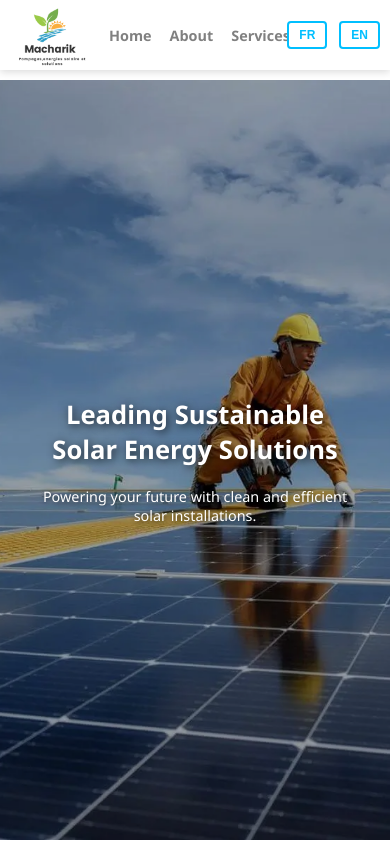
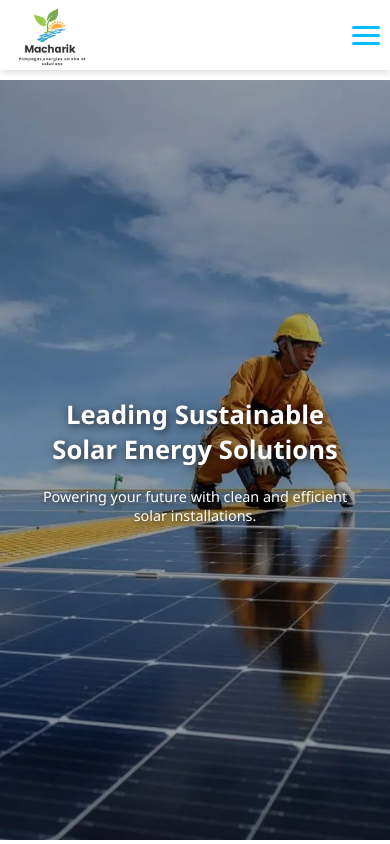
Before and after one commit to Redouane-Maamri/Intership-project, a React (Create React App) app: page / in a window 390 px wide. Shown: the top 844 px of the page. Built offline with nearby package versions, Linux system fonts and the light colour scheme.

Commit message:
fix navbar

```diff
--- a/src/About/about.jsx
+++ b/src/About/about.jsx
@@ -6,7 +6,7 @@ export default function About() {
   const { t } = useTranslation();
 
   return (
-    <section className="about-section">
+    <section id="about" className="about-section">
       <div className="about-content">
         <h1>{t('nav_h2')}</h1>
         <p>
--- a/src/Home/Home.css
+++ b/src/Home/Home.css
@@ -4,6 +4,7 @@
   color: #fff;
   margin: 0;
   padding: 0;
+  overflow-x: hidden; /* empêche scroll horizontal */
 }
 
 /* Navbar fixe en haut */
@@ -13,17 +14,15 @@
   left: 0;
   right: 0;
   background-color: white;
-  height: 80px; /* un peu moins haut pour mobile */
+  height: 80px;
   display: flex;
   justify-content: space-between;
   align-items: center;
-  padding: 0 20px; /* padding plus léger */
-  z-index: 9999;
+  padding: 0 20px;
+  z-index: 10002;
   box-shadow: 0 2px 8px rgba(0,0,0,0.15);
-  /* Evite que le contenu dans la navbar ne se casse */
   flex-wrap: nowrap;
   overflow: hidden;
-  /* pour un rendu plus fluide sur resize */
   transition: height 0.3s ease;
 }
 
@@ -31,7 +30,7 @@
 .navbar-left {
   display: flex;
   align-items: center;
-  gap: 30px; /* espace constant entre logo et liens */
+  gap: 30px;
   flex-shrink: 1;
   min-width: 0;
 }
@@ -41,20 +40,20 @@
   width: 100px;
   cursor: pointer;
   user-select: none;
-  flex-shrink: 0; /* ne pas rétrécir */
+  flex-shrink: 0;
 }
 
 /* Liens de navigation */
 .nav-links {
   display: flex;
   gap: 20px;
+  align-items: center;
   flex-wrap: nowrap;
-  overflow-x: auto; /* si trop large, scroll horizontal */
-  scrollbar-width: none; /* hide scrollbar Firefox */
-}
-
-.nav-links::-webkit-scrollbar {
-  display: none; /* hide scrollbar Chrome/Safari */
+  overflow: visible !important;
+  transition: transform 0.3s ease;
+  color: #333;
+  font-weight: 600;
+  font-size: 1rem;
 }
 
 .nav-links a {
@@ -62,7 +61,8 @@
   text-decoration: none;
   font-weight: 600;
   font-size: 1rem;
-  white-space: nowrap; /* ne pas casser le texte */
+  white-space: nowrap;
+  cursor: pointer;
   transition: color 0.3s ease;
 }
 
@@ -102,9 +102,126 @@
   outline: none;
 }
 
+/* Hamburger button (hidden desktop) */
+.hamburger {
+  display: none;
+  flex-direction: column;
+  justify-content: space-around;
+  width: 28px;
+  height: 24px;
+  background: transparent;
+  border: none;
+  cursor: pointer;
+  padding: 0;
+  z-index: 10003;
+}
+
+.hamburger span {
+  width: 100%;
+  height: 3px;
+  background-color: #00bfff;
+  border-radius: 2px;
+  transition: all 0.3s linear;
+  transform-origin: 1px;
+}
+
+/* Animation menu ouvert */
+.hamburger.open span:nth-child(1) {
+  transform: rotate(45deg);
+}
+.hamburger.open span:nth-child(2) {
+  opacity: 0;
+}
+.hamburger.open span:nth-child(3) {
+  transform: rotate(-45deg);
+}
+
+/* Responsive - mobile ≤768px */
+@media (max-width: 768px) {
+  /* Menu drawer à gauche */
+  .nav-links {
+    flex-direction: column;
+    background-color: white;
+    position: fixed;
+    top: 80px;
+    left: 0;
+    right: auto;
+    width: 220px;
+    height: calc(100vh - 80px);
+    padding: 20px;
+    box-shadow: 2px 0 8px rgba(0,0,0,0.2);
+    transform: translateX(-110%);
+    transition: transform 0.3s ease;
+    overflow-y: auto;
+    z-index: 10000;
+    border-radius: 0 8px 8px 0;
+  }
+
+  .nav-links.open {
+    transform: translateX(0);
+  }
+
+  .nav-links a {
+    padding: 12px 0;
+    font-size: 1.2rem;
+    color: #333;
+    font-weight: 700;
+    cursor: pointer;
+  }
+
+  .nav-links a:hover,
+  .nav-links a:focus {
+    color: #00bfff;
+    outline: none;
+  }
+
+  .language-switcher {
+    margin-top: 30px;
+    justify-content: flex-start;
+    gap: 12px;
+  }
+
+  .language-switcher button {
+    border: 2px solid #00bfff;
+    color: #00bfff;
+    background: transparent;
+    cursor: pointer;
+    padding: 8px 16px;
+    border-radius: 4px;
+    font-weight: 700;
+    font-size: 1rem;
+    user-select: none;
+    transition: all 0.3s ease;
+  }
+
+  .language-switcher button.active,
+  .language-switcher button:hover,
+  .language-switcher button:focus {
+    background-color: #00bfff;
+    color: #fff;
+    outline: none;
+  }
+
+  /* Affiche hamburger */
+  .hamburger {
+    display: flex;
+  }
+}
+
+/* Overlay quand menu ouvert */
+.menu-overlay {
+  position: fixed;
+  top: 80px; /* sous navbar */
+  left: 0;
+  right: 0;
+  bottom: 0;
+  background-color: rgba(0,0,0,0.3);
+  z-index: 9999;
+}
+
 /* Section hero */
 .hero-section {
-  margin-top: 80px; /* espace = hauteur navbar */
+  margin-top: 80px;
   position: relative;
   height: 90vh;
   overflow: hidden;
@@ -112,7 +229,7 @@
   align-items: center;
   justify-content: center;
   text-align: center;
-  padding: 0 15px; /* padding pour éviter le contenu collé aux bords */
+  padding: 0 15px;
 }
 
 /* Image pleine largeur */
@@ -149,7 +266,8 @@
   text-shadow: 1px 1px 5px rgba(0,0,0,0.6);
 }
 
-/* Responsive */
+/* Responsive text & navbar padding */
+
 @media (max-width: 1024px) {
   .navbar {
     padding: 0 15px;
@@ -210,8 +328,7 @@
   }
 
   .nav-links {
-    overflow-x: scroll;
-    -webkit-overflow-scrolling: touch; /* pour momentum scroll mobile */
+    overflow-x: visible;
   }
 
   .nav-links a {
--- a/src/Home/home.jsx
+++ b/src/Home/home.jsx
@@ -12,8 +12,11 @@ export default function Home() {
   const [currentIndex, setCurrentIndex] = useState(0);
   const { t, i18n } = useTranslation();
 
+  const [menuOpen, setMenuOpen] = useState(false);
+
   const changeLanguage = (lang) => {
     i18n.changeLanguage(lang);
+    setMenuOpen(false); // ferme menu après changement langue
   };
 
   useEffect(() => {
@@ -23,25 +26,38 @@ export default function Home() {
     return () => clearInterval(interval);
   }, []);
 
+  // Fermer menu si fenêtre redimensionnée > 768 (desktop)
+  useEffect(() => {
+    const handleResize = () => {
+      if(window.innerWidth > 768 && menuOpen){
+        setMenuOpen(false);
+      }
+    };
+    window.addEventListener('resize', handleResize);
+    return () => window.removeEventListener('resize', handleResize);
+  }, [menuOpen]);
+
   return (
     <div className="home-container">
-      <nav className="navbar">
+      <nav className="navbar" role="navigation" aria-label="Main navigation">
         <div className="navbar-left">
-          <img src="/logo2.png" alt="logo" className="logo" width="100px" />
-          <div className="nav-links">
-            <a href="#Home">{t('nav_home')}</a>
-            <a href="#About">{t('nav_about')}</a>
-            <a href="#Services">{t('nav_services')}</a>
-            <a href="#Partenaires">{t('nav_partners')}</a>
-            <a href="#Contact">{t('nav_contact')}</a>
+          <img src="/logo2.png" alt="logo" className="logo" width="100" />
         </div>
-        </div>
+
+        {/* Nav links */}
+        <div className={`nav-links ${menuOpen ? 'open' : ''}`}>
+          <a href="#Home" onClick={() => setMenuOpen(false)}>{t('nav_home')}</a>
+          <a href="#about" onClick={() => setMenuOpen(false)}>{t('nav_about')}</a>
+          <a href="#Services" onClick={() => setMenuOpen(false)}>{t('nav_services')}</a>
+          <a href="#Partenaires" onClick={() => setMenuOpen(false)}>{t('nav_partners')}</a>
+          <a href="#Contact" onClick={() => setMenuOpen(false)}>{t('nav_contact')}</a>
 
           <div className="language-switcher">
             <button
               onClick={() => changeLanguage('fr')}
               className={i18n.language === 'fr' ? 'active' : ''}
               aria-label="Passer au français"
+              type="button"
             >
               FR
             </button>
@@ -49,11 +65,30 @@ export default function Home() {
               onClick={() => changeLanguage('en')}
               className={i18n.language === 'en' ? 'active' : ''}
               aria-label="Switch to English"
+              type="button"
             >
               EN
             </button>
           </div>
+        </div>
+
+        {/* Hamburger */}
+        <button
+          className={`hamburger ${menuOpen ? 'open' : ''}`}
+          onClick={() => setMenuOpen(!menuOpen)}
+          aria-label={menuOpen ? 'Fermer menu' : 'Ouvrir menu'}
+          aria-expanded={menuOpen}
+          aria-controls="nav-links"
+          type="button"
+        >
+          <span></span>
+          <span></span>
+          <span></span>
+        </button>
       </nav>
+
+      {/* Overlay */}
+      {menuOpen && <div className="menu-overlay" onClick={() => setMenuOpen(false)} aria-hidden="true"></div>}
 
       <div className="hero-section">
         <img
--- a/src/Partenaires/partenaires.css
+++ b/src/Partenaires/partenaires.css
@@ -24,6 +24,12 @@
   letter-spacing: 3px;
   margin-bottom: 40px;
   color: #357ABD;
+}
+
+hr.full-width {
+  width: 100vw;
+  background-color: #357ABD;
+  border: 3px;
 }
 
 .images-row {
--- a/src/Partenaires/partenaires.jsx
+++ b/src/Partenaires/partenaires.jsx
@@ -15,7 +15,7 @@ export default function Partenaire() {
   ];
 
   const [index, setIndex] = useState(0);
-  const step = 3;
+  const step = 6;
 
   const gonext = () => {
     setIndex((prev) => (prev + step) % partenaires.length);
@@ -49,6 +49,8 @@ export default function Partenaire() {
           <button onClick={gonext} aria-label="Suivant partenaire">›</button>
         </div>
       </section>
+
+      <hr />
     </div>
   );
 }
--- a/src/Satisfait/Satisfait.jsx
+++ b/src/Satisfait/Satisfait.jsx
@@ -3,6 +3,7 @@ import "./satisfait.css";
 
 export default function Satisfait() {
   return (
+
     <div className="home-satisfait">
       <img src="/satisfait.jpeg" alt="good" className="fullpage-image" />
       <div className="overlay-text">
@@ -10,6 +11,12 @@ export default function Satisfait() {
         <h2>des Solutions solaires, résultats réels </h2>
 
       </div>
+
+      <hr />
     </div>
+
+
+
+
   );
 }
--- a/src/Satisfait/satisfait.css
+++ b/src/Satisfait/satisfait.css
@@ -19,6 +19,12 @@
     object-fit: cover; /* cover the entire area */
     opacity: 1; /* slightly transparent for text contrast */
     z-index: 1;
+  }
+
+  hr.full-width {
+    width: 100vw;
+    background-color: #357ABD;
+    border: 3px;
   }
 
   .overlay-text {
--- a/src/Solutions/solutions.css
+++ b/src/Solutions/solutions.css
@@ -25,6 +25,12 @@
     display: grid;
     grid-template-columns: repeat(auto-fit, minmax(500px, 1fr));
     gap: 30px;
+  }
+
+  hr.full-width {
+    width: 100vw;
+    background-color: #357ABD;
+    border: 3px;
   }
 
   /* Carte */
--- a/src/Solutions/solutions.jsx
+++ b/src/Solutions/solutions.jsx
@@ -40,7 +40,9 @@ export default function Solution() {
               </div>
             </div>
           ))}
-        </div>
+        </div><br></br>
+
+        <hr />
     </section>
   );
 }
```
Also changed, not shown: src/Produits/products.css (+4 -9 lines). Lines whose indentation alone changed are shown as unchanged.
